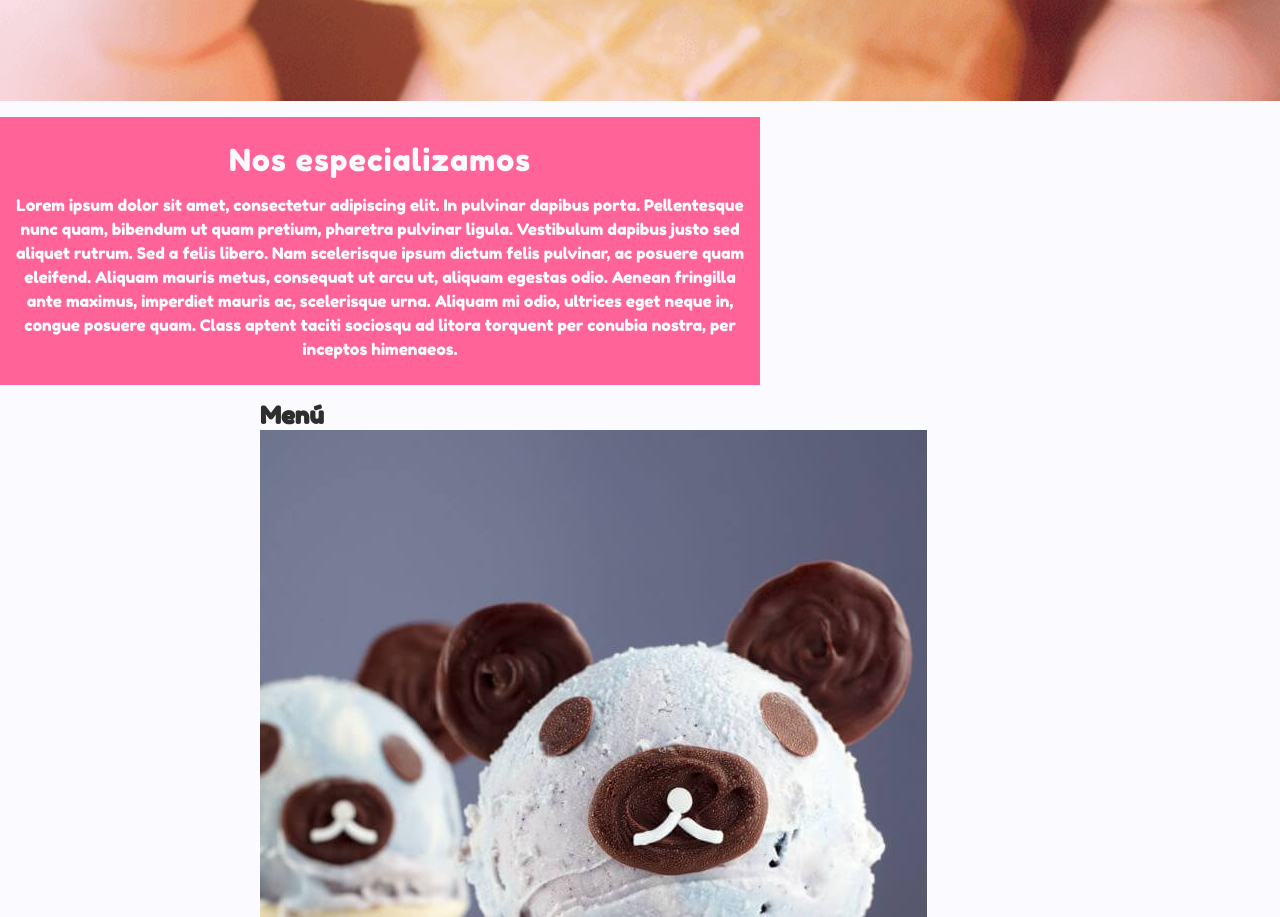
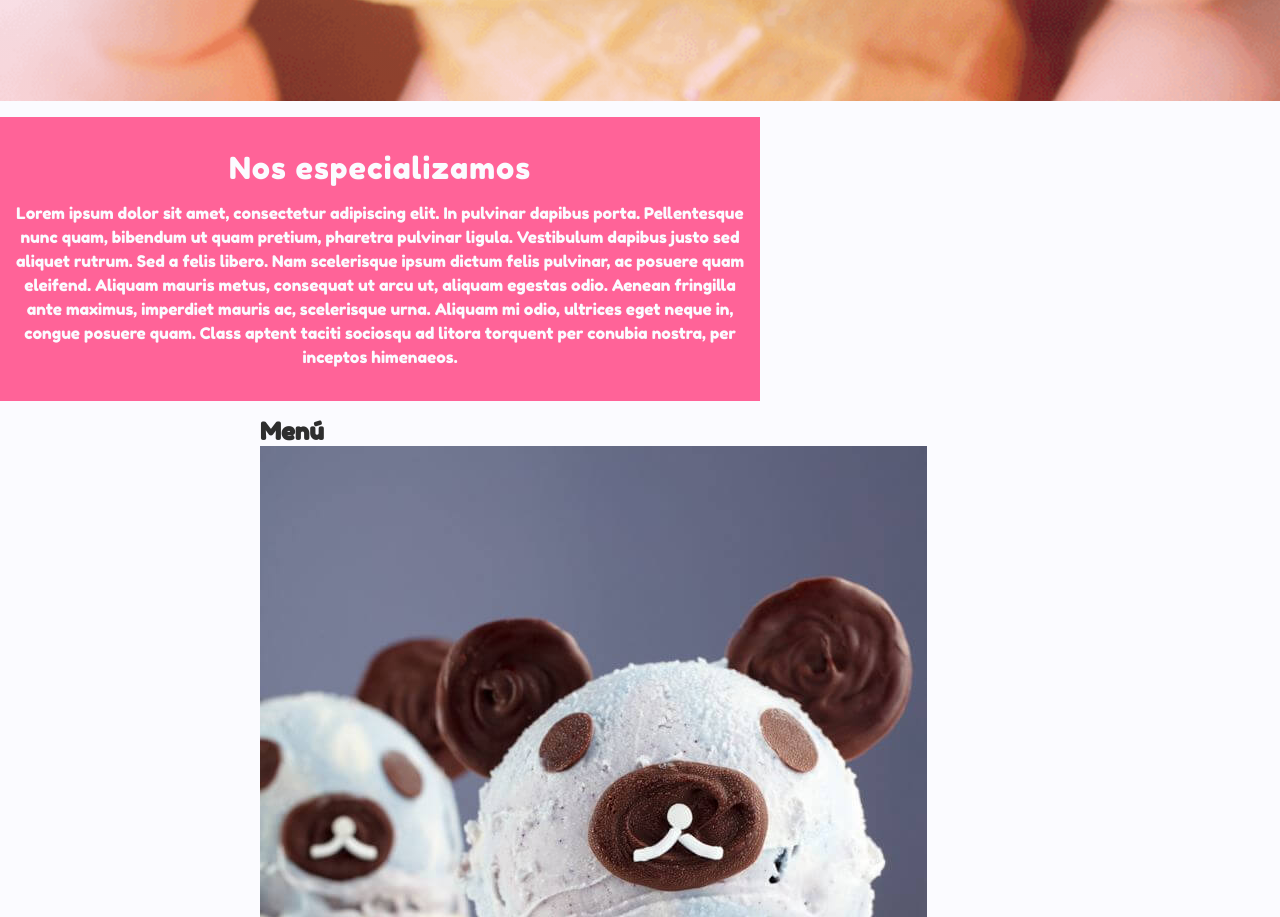
Before and after one commit to Carlos-Marte/nico-ice-landing-page, a plain HTML site: page index.html in a window 1280 px wide. Shown: the part 1346-2263 px from the top of the page. Drawn offline with Linux system fonts and the light colour scheme; files whose address does not match are found by name.

Commit message:
Modificado el padding top y bottom de la sección 'Nos especializamos'

```diff
--- a/assets/css/style.css
+++ b/assets/css/style.css
@@ -181,7 +181,7 @@ body {
 /* Nos especializamos */
 .nos-especializamos {
     margin: 1em 0;
-    padding: 1.5em .5em;
+    padding: 2em .5em;
     background: var(--rosa);
 }
 
```
